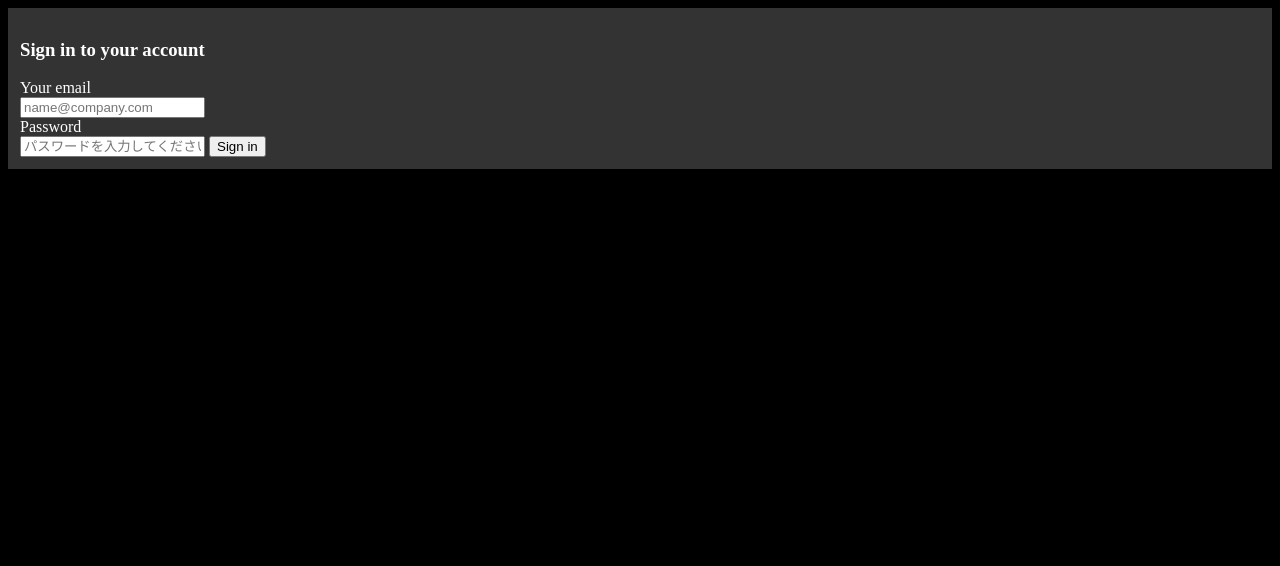
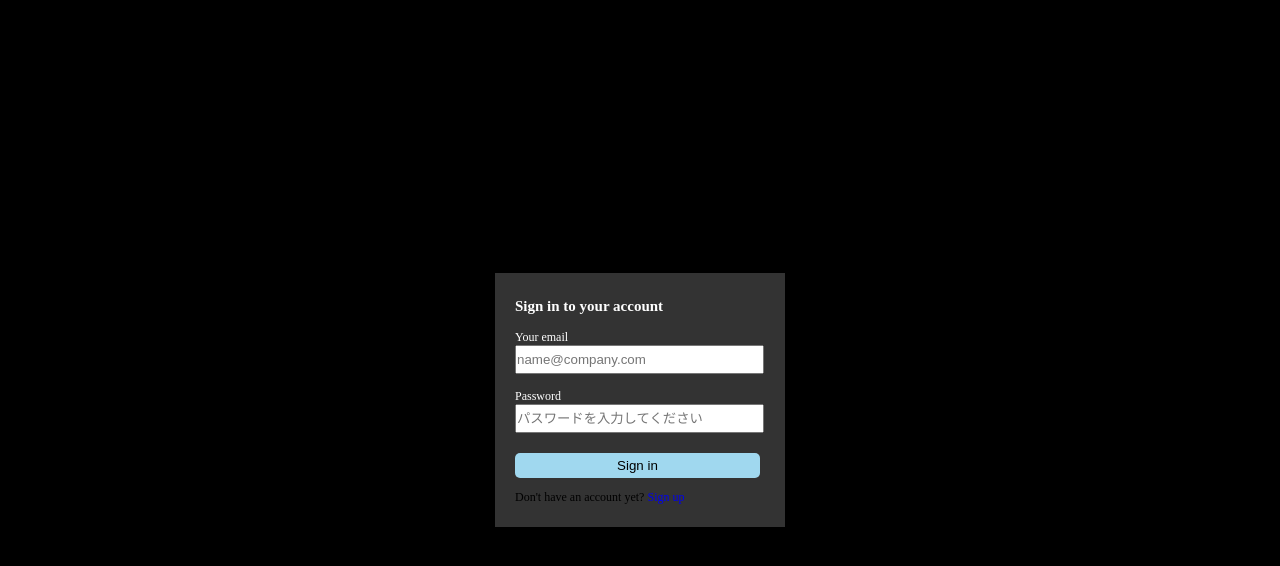
Before and after one commit to mirairitoru/w8-output, a plain HTML site: page html/index3.html in a window 1280 px wide. Drawn offline with Linux system fonts and the light colour scheme.

Commit message:
ログインフォームの完成

```diff
--- a/css/style3.css
+++ b/css/style3.css
@@ -3,33 +3,68 @@ body {
 }
 
 form {
-    padding: 12px;
+    width: 250px;
+    padding: 10px 20px;
     background-color: #333;
+    position: absolute;
+    top: 50%;
+    left: 50%;
+    transform: translate(-50%, -50%);
 }
 
 h3 {
+    font-size: 15px;
     color: #fff;
-    justify-content: center;
 }
-
+/*
+emailフォーム
+*/
 .email-name {
     display: block;
     color: #fff;
+    font-size: 12px;
 }
+.email {
+    width: 245px;
+    padding: 5px 0;
 
+}
+/*
+passwordフォーム
+*/
+.password-form {
+    margin-top: 15px;
+}
 .password-name {
     display: block;
     color: #fff;
+    font-size: 12px;
+}
+.password {
+    width: 245px;
+    padding: 5px 0;
+}
+/*
+ボタン
+*/
+.submit {
+    border: none;
+    display: block;
+    margin-top: 20px;
+    cursor: pointer;
+    width: 245px;
+    padding: 5px;
+    background-color: #A0d8ef;
+    border-radius: 5px;
 }
 
-.email {
-
+/*
+段落
+*/
+.sign {
+    font-size: 12px;
+    margin: 12px 0;
 }
-
-.password {
-
+.sign a {
+    text-decoration: none;
 }
-
-.submit {
-
-}
--- a/html/index3.html
+++ b/html/index3.html
@@ -9,11 +9,16 @@
 <body>
     <form class="form">
         <h3>Sign in to your account</h3>
-        <label for="email" class="email-name">Your email</label>
-        <input type="email" class="email" id="email" name="email" placeholder="name@company.com">
-        <label for="password" class="password-name">Password</label>
-        <input type="password" class="password" id="password" placeholder="パスワードを入力してください">
+        <div class="email-form">
+            <label for="email" class="email-name">Your email</label>
+            <input type="email" class="email" id="email" name="email" placeholder="name@company.com">
+        </div>
+        <div class="password-form">
+            <label for="password" class="password-name">Password</label>
+            <input type="password" class="password" id="password-data" placeholder="パスワードを入力してください">
+        </div>
         <button type="submit" class="submit">Sign in</button>
+        <p class="sign">Don't have an account yet? <a href="#">Sign up</a></p>
     </form>
 </body>
 </html>
```
Also changed, not shown: README.md.
